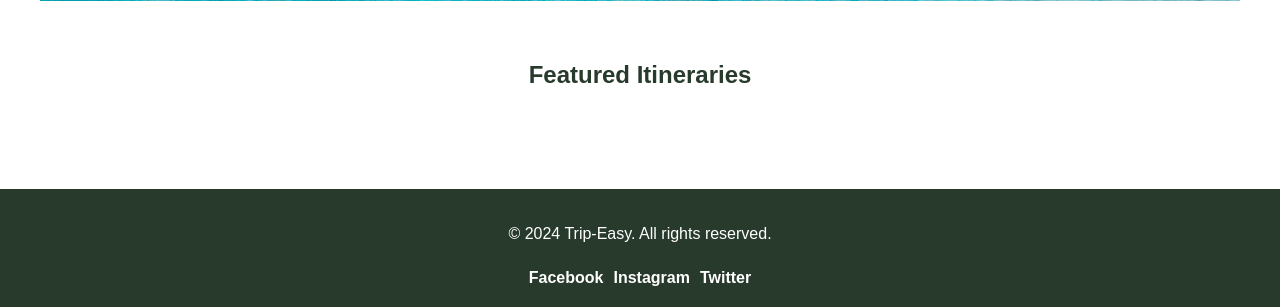
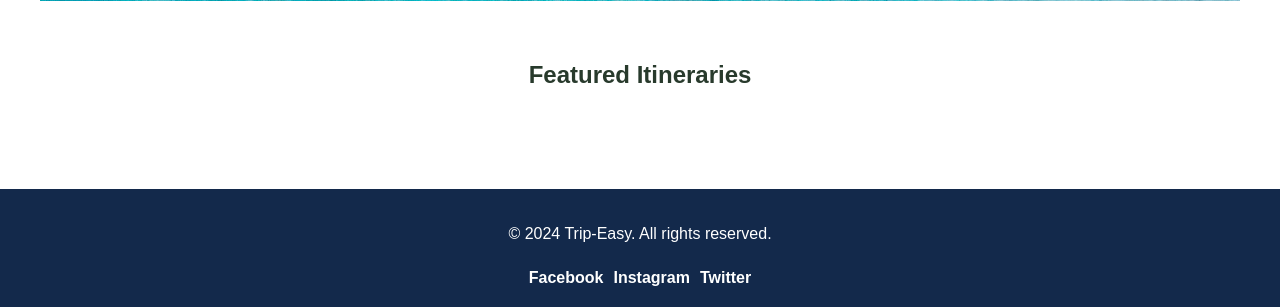
Before and after one commit to adamshaw90/Trip-easy, a Django app: page / in a window 1280 px wide. Shown: the part 897-1204 px from the top of the page. Run offline with Django 4.2, Linux system fonts and the light colour scheme; data that the repository does not hold is empty; some libraries are stand-ins or nearby versions.

Commit message:
Add css styling to footer to match the colour of the header/navbar

```diff
--- a/booking/static/css/style.css
+++ b/booking/static/css/style.css
@@ -148,7 +148,7 @@ h2 {
 
 /* Footer */
 footer {
-    background-color: #283a2c;
+    background-color: #13294b;
     color: #ffffff;
     text-align: center;
     padding: 20px 10px;
--- a/booking/templates/booking/home.html
+++ b/booking/templates/booking/home.html
@@ -32,7 +32,7 @@
         {% for itinerary in itineraries %}
         <div class="card">
             <h3>{{ itinerary.name }}</h3>
-            <p>{{ itinerary.description|truncatewords:20|safe }}</p>
+
             <p><strong>Duration:</strong> {{ itinerary.start_date }} to {{ itinerary.end_date }}</p>
             <p><strong>Price:</strong> £{{ itinerary.price }}pp</p>
             <a href="{% url 'itinerary_detail' itinerary.pk %}" class="btn">View Details</a>
```
